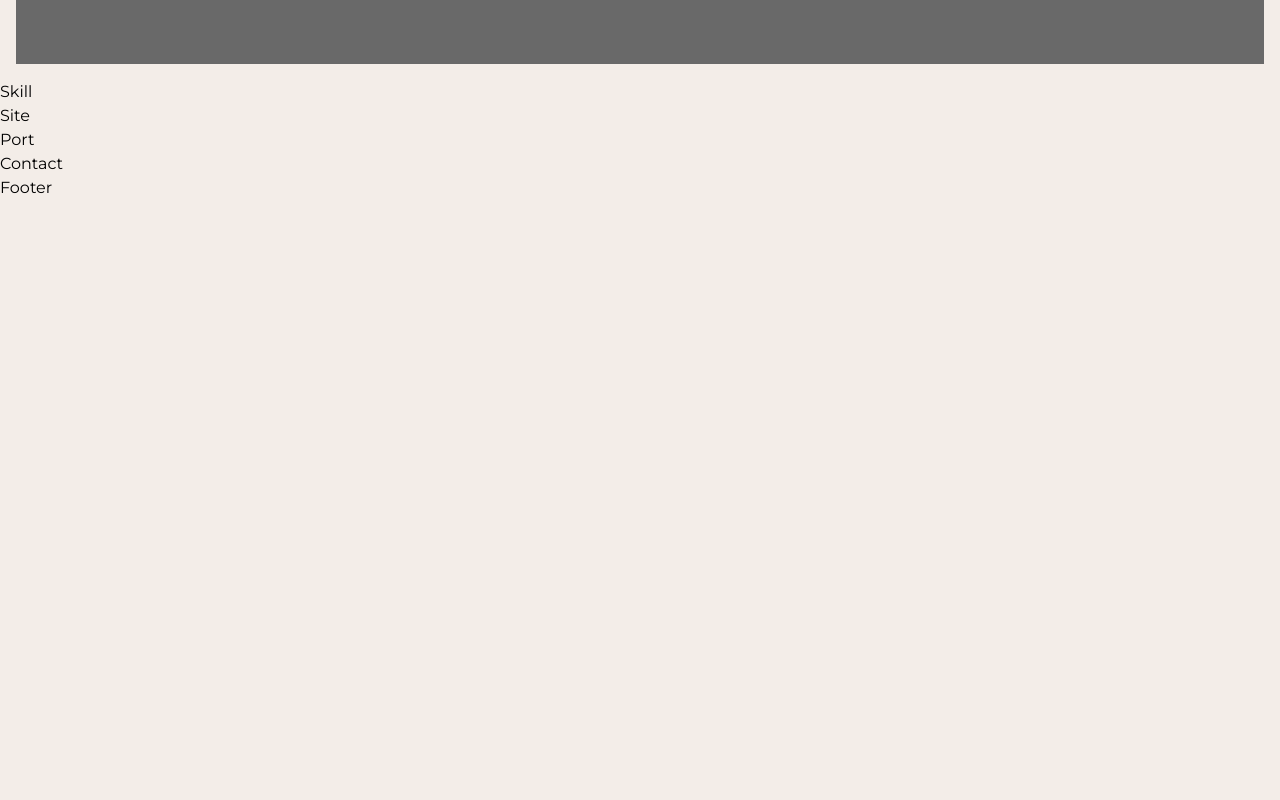
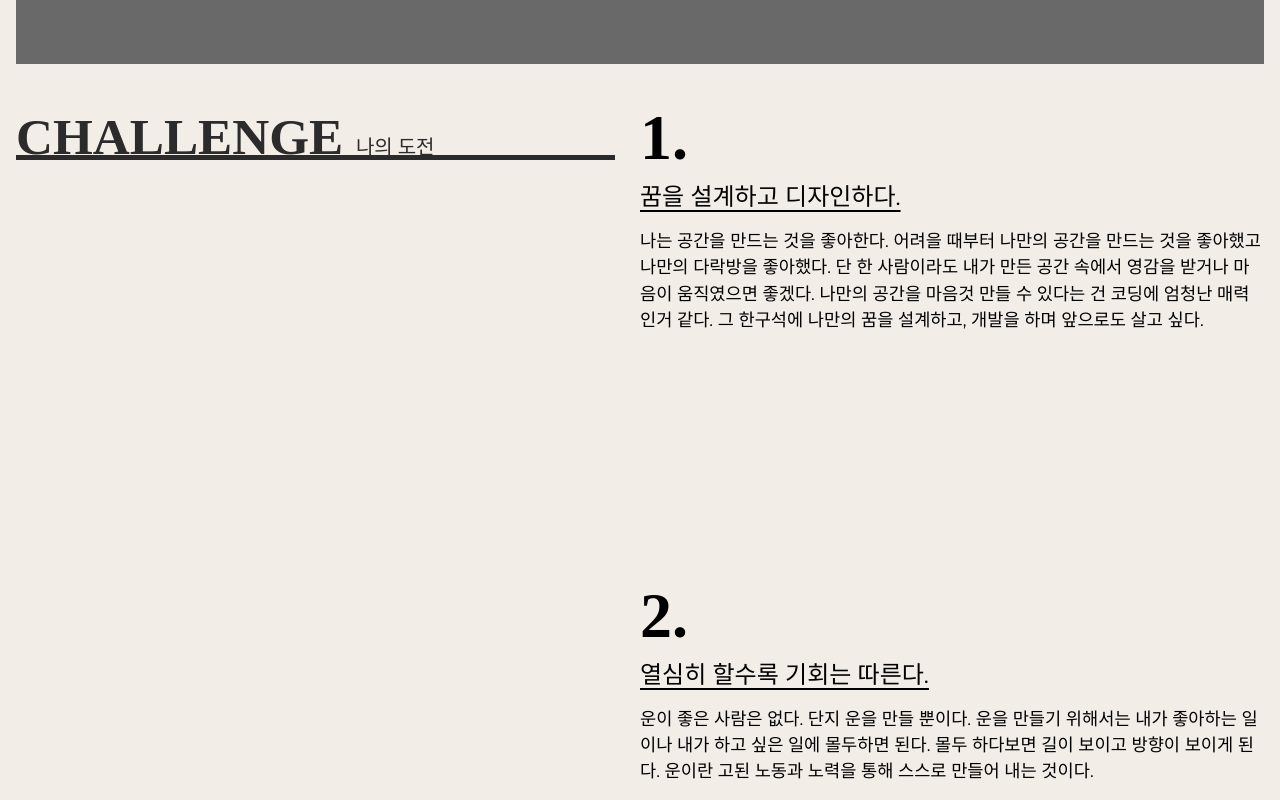
Before and after one commit to dinodajin/portfolio_react, a React (Create React App) app: page / in a window 1280 px wide. Shown: the part 720-1520 px from the top of the page. Before the commit the page ends 920 px from the top, so only its background shows below. Built offline with nearby package versions, Linux system fonts and the light colour scheme; a small style sheet from the web is missing; a web font is replaced by a local one.

Commit message:
skill 생성

```diff
--- a/src/assets/scss/section/_skill.scss
+++ b/src/assets/scss/section/_skill.scss
@@ -0,0 +1,71 @@
+.skill__inner {
+    padding: 16px;
+    display: flex;
+    justify-content: space-between;
+
+    @media (max-width: 800px) {
+        flex-direction: column;
+    }
+
+    .skill__title {
+        position: sticky;
+        top: 70px;
+        left: 0;
+        width: 48%;
+        height: 5vw;
+        font-size: 4vw;
+        font-weight: 900;
+        line-height: 1.6;
+        font-family: var(--mainKor-font);
+        text-transform: uppercase;
+        color: var(--black100);
+        border-bottom: 0.4vw solid var(--black100);
+
+        @media (max-width: 800px) {
+            width: 100%;
+            margin-bottom: 10vw;
+            font-size: 30px;
+            height: auto;
+            top: 68px;
+            background-color: var(--mainBg-color);
+        }
+
+        em {
+            font-size: 1.25rem;
+            font-weight: 400;
+            line-height: 2;
+        }
+    }
+
+    .skill__desc {
+        width: 50%;
+
+        @media (max-width: 800px) {
+            width: 100%;
+        }
+
+        span {
+            font-size: 5vw;
+            line-height: 1;
+            font-weight: 900;
+            line-height: 1.3;
+            font-family: var(--mainNum-font);
+
+            @media (max-width: 800px) {
+                font-size: 20vw;
+            }
+        }
+
+        h3 {
+            font-size: 1.5rem;
+            text-decoration: underline;
+            text-underline-position: under;
+            margin-bottom: 1vw;
+        }
+
+        p {
+            margin-bottom: 30vh;
+            font-size: 1.1rem;
+        }
+    }
+}
--- a/src/components/Skill.jsx
+++ b/src/components/Skill.jsx
@@ -1,7 +1,40 @@
 import React from "react";
 
 const Skill = () => {
-    return <div>Skill</div>;
+
+    const skillText = [
+        {
+            title: "꿈을 설계하고 디자인하다.",
+            desc: "나는 공간을 만드는 것을 좋아한다. 어려을 때부터 나만의 공간을 만드는 것을 좋아했고 나만의 다락방을 좋아했다. 단 한 사람이라도 내가 만든 공간 속에서 영감을 받거나 마음이 움직였으면 좋겠다. 나만의 공간을 마음것 만들 수 있다는 건 코딩에 엄청난 매력인거 같다. 그 한구석에 나만의 꿈을 설계하고, 개발을 하며 앞으로도 살고 싶다.",
+        },
+        {
+            title: "열심히 할수록 기회는 따른다.",
+            desc: "운이 좋은 사람은 없다. 단지 운을 만들 뿐이다. 운을 만들기 위해서는 내가 좋아하는 일이나 내가 하고 싶은 일에 몰두하면 된다. 몰두 하다보면 길이 보이고 방향이 보이게 된다. 운이란 고된 노동과 노력을 통해 스스로 만들어 내는 것이다.",
+        },
+        {
+            title: "나에게 정직하다.",
+            desc: "정직은 다른 사람보다 나에게 큰 의미를 부여해야 한다. 자신이 정직하지 않으면 진정으로 원하는 일을 열정적으로 밀고 나갈 수 없다. 마음에서 우러나오는 일을 해야 정직해지며 삶을 더 즐길 줄 알게 된다.",
+        },
+    ];
+
+    return (
+        <section id="skill">
+            <div className="skill__inner">
+                <h2 className="skill__title">
+                    Challenge <em>나의 도전</em>
+                </h2>
+                <div className="skill__desc">
+                    {skillText.map((skill, key) => (
+                        <div key={key}>
+                            <span>{key + 1}.</span>
+                            <h3>{skill.title}</h3>
+                            <p>{skill.desc}</p>
+                        </div>
+                    ))}
+                </div>
+            </div>
+        </section>
+    );
 };
 
 export default Skill;
```
